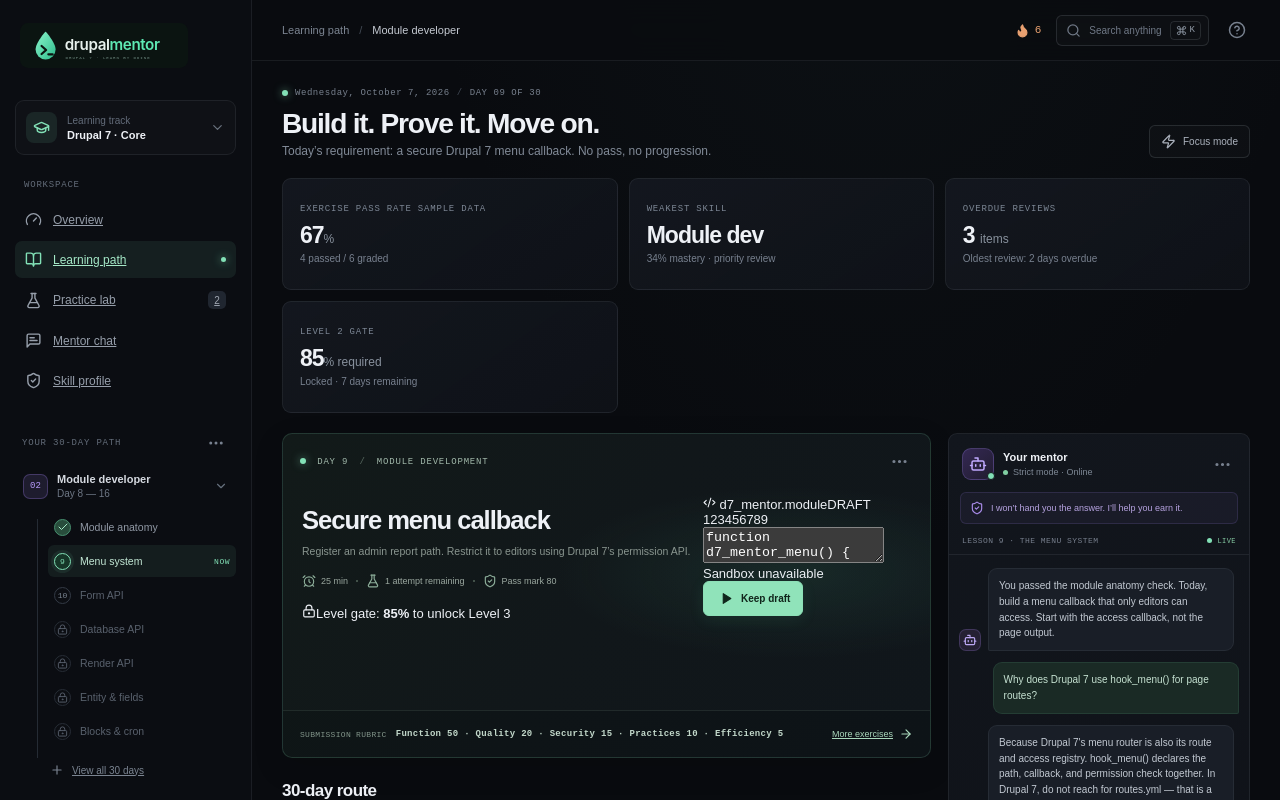
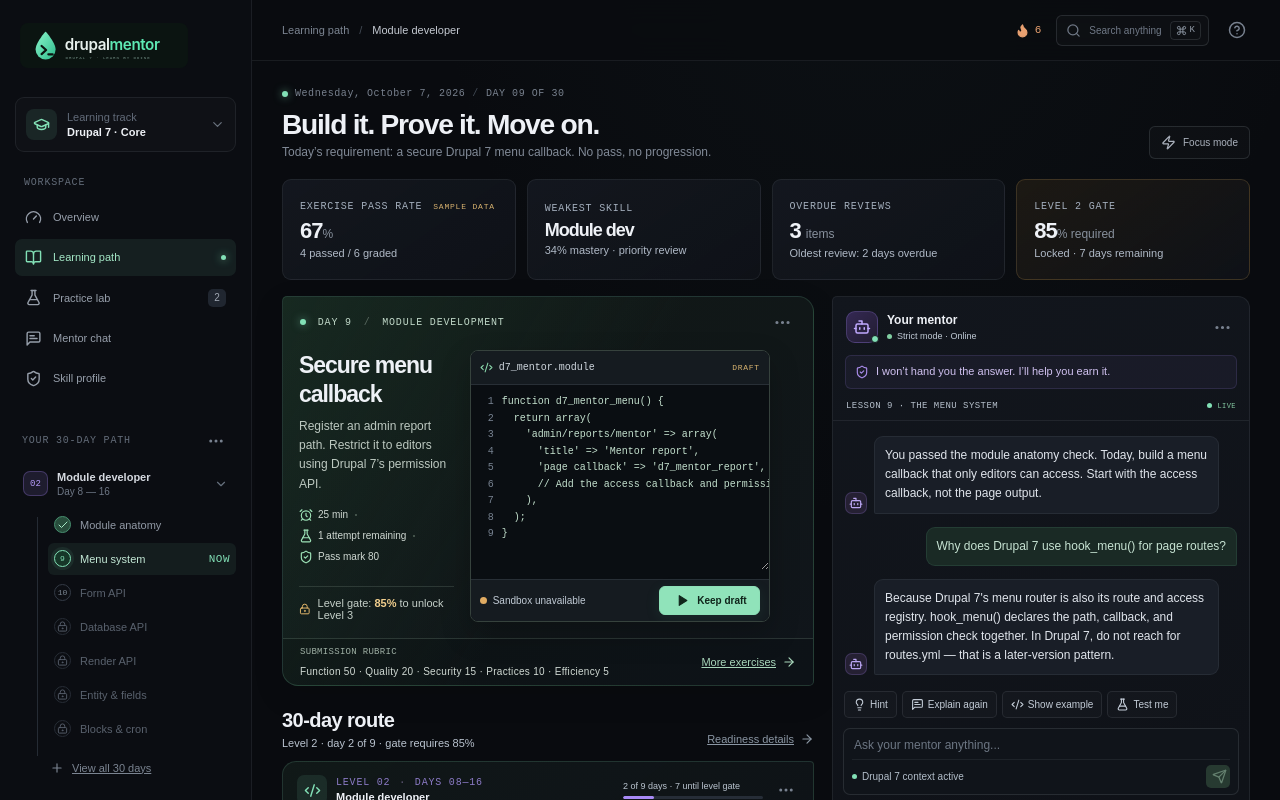
Before and after one commit to SoufianeOtmane/Drupal_learning_plateform, a Next.js app: page /learning in a window 1280 px wide. Shown: the top 800 px of the page. Built offline with nearby package versions, Linux system fonts and the light colour scheme.

Commit message:
style: strengthen exercise workspace hierarchy and contrast

```diff
--- a/app/globals.css
+++ b/app/globals.css
@@ -1774,10 +1774,6 @@
   color: #bce9cf;
 }
 
-.quick-action.skip-action {
-  color: #817b7b;
-}
-
 .hint-meter {
   display: flex;
   align-items: center;
@@ -3129,6 +3125,562 @@
   color: var(--mint);
 }
 
+.brand-logo-link {
+  display: block;
+  width: 168px;
+  line-height: 0;
+  text-decoration: none;
+}
+
+.brand-logo-link img {
+  display: block;
+  width: 100%;
+  height: auto;
+}
+
+.nav-item {
+  text-decoration: none;
+}
+
+.summary-grid.strict-scorecard {
+  grid-template-columns: repeat(4, minmax(0, 1fr));
+  margin-bottom: 16px;
+}
+
+.strict-scorecard .summary-card {
+  min-height: 101px;
+  gap: 2px;
+}
+
+.strict-scorecard .summary-number {
+  margin: 4px 0 1px;
+  font-size: 22px;
+}
+
+.strict-scorecard .summary-card:nth-child(2) .summary-number {
+  font-size: 18px;
+}
+
+.strict-scorecard .card-overline {
+  color: #a4afbd;
+  font-size: 10px;
+}
+
+.strict-scorecard .summary-note {
+  color: #b0bac7;
+  font-size: 11px;
+}
+
+.demo-data-tag {
+  display: inline-block;
+  margin-left: 4px;
+  color: #d7b26f;
+  font-size: 8px;
+}
+
+.gate-summary {
+  border-color: rgba(224, 175, 91, 0.2);
+  background: linear-gradient(145deg, rgba(47, 37, 22, 0.5), rgba(15, 18, 24, 0.95));
+}
+
+.content-grid {
+  grid-template-columns: minmax(0, 1.12fr) minmax(360px, 0.88fr);
+  gap: 18px;
+}
+
+.mission-card {
+  border-radius: 5px 16px 5px 16px;
+  background:
+    linear-gradient(120deg, rgba(31, 63, 49, 0.42), transparent 54%),
+    linear-gradient(145deg, #111915 0%, #10151b 100%);
+}
+
+.mission-topline {
+  padding-top: 12px;
+}
+
+.mission-tag {
+  color: #c0d8c8;
+  font-size: 10px;
+}
+
+.mission-main {
+  display: grid;
+  grid-template-columns: minmax(0, 0.85fr) minmax(300px, 1.15fr);
+  align-items: stretch;
+  gap: 16px;
+  min-height: 0;
+  padding: 14px 16px 16px;
+}
+
+.mission-copy {
+  display: flex;
+  width: auto;
+  max-width: none;
+  flex-direction: column;
+  align-items: flex-start;
+  justify-content: center;
+}
+
+.mission-copy h2 {
+  margin: 0 0 9px;
+  font-size: clamp(21px, 1.8vw, 26px);
+}
+
+.mission-copy > p {
+  color: #bdc9c1;
+  font-size: 12px;
+  line-height: 1.6;
+}
+
+.mission-meta {
+  gap: 7px;
+  color: #d0d9d3;
+  font-size: 10px;
+}
+
+.mission-meta svg {
+  color: #9de2b7;
+}
+
+.mission-gate {
+  display: flex;
+  align-items: center;
+  gap: 7px;
+  margin-top: 6px;
+  padding-top: 10px;
+  border-top: 1px solid rgba(207, 229, 213, 0.14);
+  color: #c5d0c9;
+  font-size: 11px;
+}
+
+.mission-gate svg {
+  color: #e7ba6c;
+}
+
+.mission-gate strong {
+  color: #f2cf8e;
+}
+
+.exercise-editor {
+  display: flex;
+  min-width: 0;
+  min-height: 250px;
+  flex-direction: column;
+  overflow: hidden;
+  border: 1px solid #36423d;
+  border-radius: 8px;
+  background: #0a0e12;
+  box-shadow: 0 12px 30px rgba(0, 0, 0, 0.22);
+}
+
+.editor-topbar,
+.editor-footer {
+  display: flex;
+  min-height: 34px;
+  align-items: center;
+  justify-content: space-between;
+  gap: 8px;
+  padding: 5px 9px;
+  background: #151b20;
+}
+
+.editor-topbar {
+  border-bottom: 1px solid #282f36;
+  color: #d0d8df;
+  font-family: "DM Mono", monospace;
+  font-size: 10px;
+}
+
+.editor-topbar > span:first-child {
+  display: flex;
+  align-items: center;
+  gap: 6px;
+}
+
+.editor-topbar svg {
+  color: #89d7ab;
+}
+
+.editor-draft {
+  color: #d9b46f;
+  font-size: 8px;
+  letter-spacing: 0.7px;
+}
+
+.editor-body {
+  display: flex;
+  min-height: 0;
+  flex: 1;
+  overflow: auto;
+  padding: 9px 0;
+}
+
+.line-numbers {
+  display: flex;
+  min-width: 31px;
+  flex-direction: column;
+  align-items: flex-end;
+  padding: 0 8px 0 4px;
+  color: #778291;
+  font-family: "DM Mono", monospace;
+  font-size: 10px;
+  line-height: 1.65;
+  user-select: none;
+}
+
+.editor-body textarea {
+  min-width: 0;
+  min-height: 176px;
+  flex: 1;
+  padding: 0 9px 0 0;
+  resize: vertical;
+  border: 0;
+  outline: 0;
+  background: transparent;
+  color: #c5e2cf;
+  font-family: "DM Mono", monospace;
+  font-size: 10px;
+  line-height: 1.65;
+  tab-size: 2;
+  white-space: pre;
+}
+
+.editor-body textarea:focus-visible {
+  outline: 0;
+}
+
+.editor-footer {
+  min-height: 42px;
+  border-top: 1px solid #282f36;
+}
+
+.editor-footer > span {
+  display: flex;
+  align-items: center;
+  gap: 6px;
+  color: #c1cbd5;
+  font-size: 10px;
+}
+
+.offline-dot {
+  display: inline-block;
+  width: 7px;
+  height: 7px;
+  border-radius: 50%;
+  background: #e0ab62;
+}
+
+.editor-footer .primary-button {
+  min-height: 29px;
+  font-size: 10px;
+}
+
+.editor-feedback {
+  padding: 7px 10px;
+  border-top: 1px solid #35433a;
+  background: #132018;
+  color: #a9e2b8;
+  font-size: 10px;
+}
+
+.mission-footer {
+  min-height: 42px;
+  border-top-color: rgba(195, 230, 207, 0.16);
+}
+
+.footer-progress {
+  flex-wrap: wrap;
+  color: #c0cec5;
+  font-family: "DM Sans", sans-serif;
+  font-size: 10px;
+}
+
+.footer-progress > span {
+  color: #9eafa4;
+  font-family: "DM Mono", monospace;
+  font-size: 9px;
+}
+
+.footer-progress strong {
+  color: #d1dad4;
+  font-size: 10px;
+  font-weight: 500;
+}
+
+.section-heading h2 {
+  font-size: 20px;
+}
+
+.map-subtitle {
+  display: inline-block;
+  margin-top: 5px;
+  color: #bac4d0;
+  font-size: 11px;
+}
+
+.curriculum-card {
+  border-color: rgba(130, 224, 182, 0.16);
+  border-radius: 14px 4px 14px 4px;
+  background:
+    radial-gradient(ellipse at 18% 70%, rgba(69, 139, 103, 0.09), transparent 43%),
+    linear-gradient(145deg, rgba(18, 26, 25, 0.9), rgba(14, 18, 24, 0.97));
+}
+
+.curriculum-days {
+  min-height: 95px;
+  padding-top: 8px;
+}
+
+.curriculum-node {
+  width: 27px;
+  height: 27px;
+  font-size: 10px;
+}
+
+.node-line {
+  top: 13px;
+  left: 27px;
+}
+
+.curriculum-day-label,
+.curriculum-day-name {
+  font-size: 10px;
+}
+
+.curriculum-day-label {
+  color: #aeb8c4;
+}
+
+.curriculum-day-name {
+  color: #d1d9e2;
+}
+
+.level-progress {
+  width: 140px;
+  color: #bac4cf;
+  font-size: 10px;
+}
+
+.level-progress > span {
+  font-size: 9px;
+}
+
+.mentor-panel {
+  top: 76px;
+  min-height: 0;
+  border-radius: 5px 12px 5px 12px;
+}
+
+.mentor-rule {
+  margin: 0 12px;
+  color: #d0c1f0;
+  font-size: 11px;
+  line-height: 1.45;
+}
+
+.chat-context {
+  color: #b6c0cc;
+  font-size: 9px;
+}
+
+.chat-messages {
+  min-height: 260px;
+  max-height: 390px;
+  gap: 13px;
+  padding: 15px 12px 9px;
+}
+
+.message-bubble {
+  color: #e0e5ec;
+  font-size: 12px;
+  line-height: 1.6;
+}
+
+.quick-action {
+  padding: 6px 8px;
+  color: #c3ccd7;
+  font-size: 10px;
+}
+
+.hint-meter {
+  color: #d0c3eb;
+  font-size: 10px;
+}
+
+.hint-meter strong {
+  font-size: 10px;
+}
+
+.chat-composer input {
+  font-size: 12px;
+}
+
+.composer-bottom > span {
+  color: #b2bdc9;
+  font-size: 10px;
+}
+
+.mentor-footnote {
+  padding: 9px 8px;
+  color: #c1cad5;
+  font-size: 10px;
+  line-height: 1.4;
+}
+
+.checklist-item strong {
+  color: #d8dee6;
+  font-size: 10px;
+}
+
+.checklist-item small {
+  color: #b1bdca;
+  font-size: 9px;
+}
+
+.review-count {
+  color: #e6b777;
+  font-family: "DM Mono", monospace;
+  font-size: 9px;
+}
+
+.review-queue {
+  display: grid;
+  gap: 10px;
+  margin: 14px 0 10px;
+}
+
+.review-queue > span {
+  display: flex;
+  align-items: center;
+  justify-content: space-between;
+  gap: 8px;
+  color: #d1d8e1;
+  font-size: 10px;
+}
+
+.review-queue strong {
+  color: #e4b875;
+  font-size: 9px;
+  font-weight: 500;
+  white-space: nowrap;
+}
+
+.eyebrow,
+.brand-caption,
+.nav-label,
+.card-overline,
+.section-kicker,
+.curriculum-title > span,
+.achievement-date {
+  font-size: 10px;
+}
+
+.day-title,
+.track-copy span,
+.track-copy strong,
+.nav-item,
+.show-days,
+.summary-note,
+.subtle-link,
+.footer-link,
+.checklist-link,
+.profile-name span,
+.day-now {
+  font-size: 11px;
+}
+
+.mentor-heading strong {
+  font-size: 12px;
+}
+
+.mentor-heading > div > span,
+.mentor-footnote,
+.chat-composer input {
+  color: #c0cad5;
+}
+
+@media (max-width: 1180px) {
+  .content-grid {
+    grid-template-columns: minmax(0, 1fr) minmax(340px, 0.9fr);
+    gap: 12px;
+  }
+
+  .mission-main {
+    grid-template-columns: minmax(0, 0.78fr) minmax(270px, 1.22fr);
+    gap: 10px;
+    padding-right: 12px;
+    padding-left: 12px;
+  }
+
+  .editor-body textarea {
+    font-size: 9px;
+  }
+}
+
+@media (max-width: 1100px) {
+  .content-grid {
+    grid-template-columns: minmax(0, 1fr);
+  }
+
+  .mentor-panel {
+    position: static;
+  }
+}
+
+@media (max-width: 700px) {
+  .brand-logo-link {
+    width: 156px;
+  }
+
+  .summary-grid.strict-scorecard {
+    grid-template-columns: repeat(2, minmax(0, 1fr));
+  }
+
+  .mission-main {
+    grid-template-columns: minmax(0, 1fr);
+    gap: 12px;
+    padding: 13px 11px;
+  }
+
+  .mission-meta {
+    font-size: 10px;
+  }
+
+  .exercise-editor {
+    min-height: 248px;
+  }
+
+  .editor-body textarea {
+    font-size: 10px;
+  }
+
+  .mission-footer {
+    align-items: flex-start;
+  }
+
+  .footer-progress {
+    align-items: flex-start;
+    flex-direction: column;
+  }
+
+  .footer-progress strong {
+    line-height: 1.5;
+  }
+
+  .curriculum-days {
+    min-height: 88px;
+  }
+
+  .curriculum-day-label,
+  .curriculum-day-name {
+    font-size: 9px;
+  }
+
+  .level-progress {
+    width: 97px;
+  }
+}
 @media (max-width: 1010px) {
   .workspace-stats {
     grid-template-columns: repeat(2, minmax(0, 1fr));
```
Also changed, not shown: 1 other file (tests, documents, lock files or other folders).
